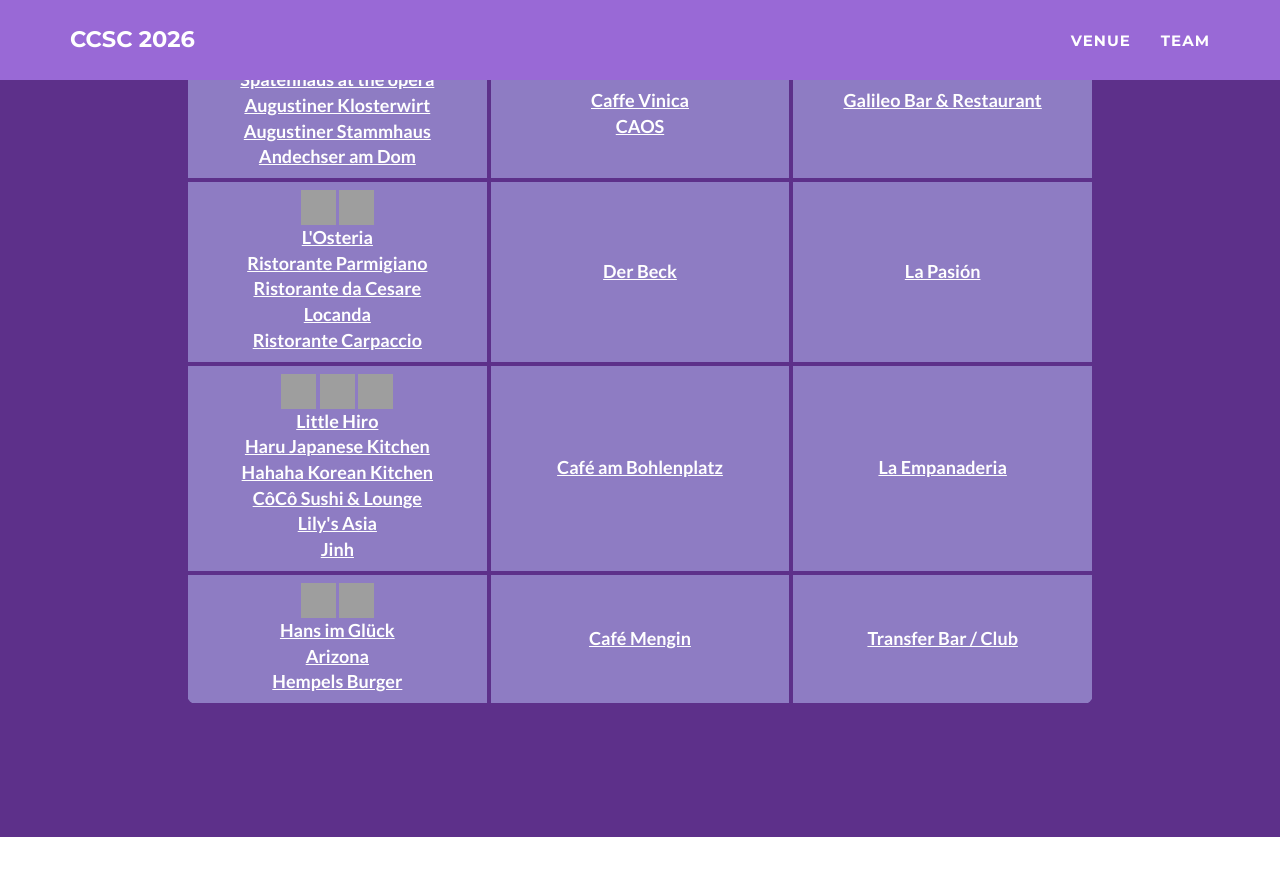
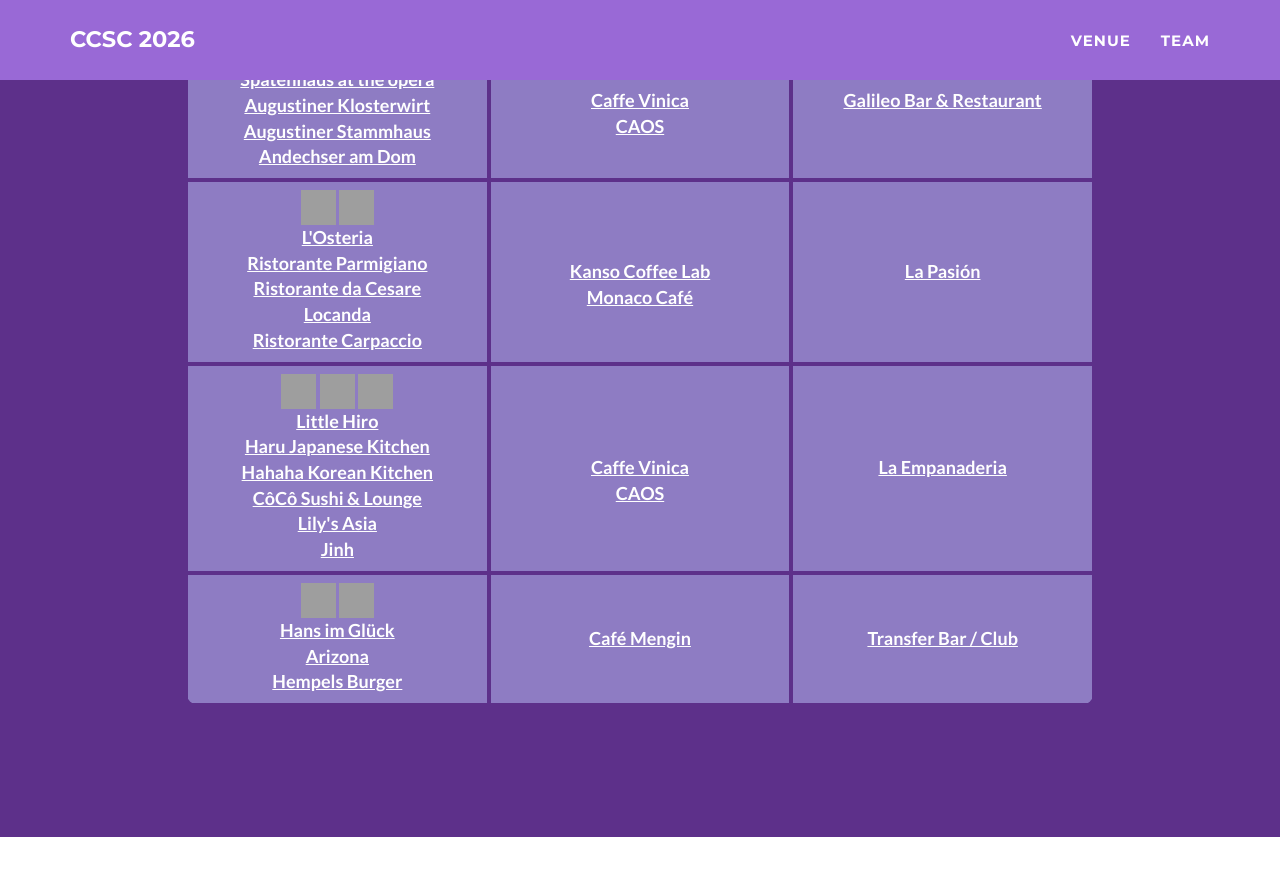
Before and after one commit to ccsc2026/ccsc2026.github.io, a Jekyll site: the page built from venue.html, in a window 1280 px wide and 900 px high, scrolled down 3057 px, cut to the strip 0-876 px from the top of the window. Built offline with Jekyll 4.4.1, drawn with Linux system fonts in a browser that asks for light colours; grey boxes are pictures that could not be loaded.

Commit message:
Update venue.html

```diff
--- a/venue.html
+++ b/venue.html
@@ -163,7 +163,8 @@ layout: page
 		<br> <a href="https://maps.app.goo.gl/vToPn8My5XjjuguN9" target="_blank" style="color:#ffffff;"><b>Ristorante da Cesare</b></a>
 		<br> <a href="https://maps.app.goo.gl/o5W6LktgFrGp6chk9" target="_blank" style="color:#ffffff;"><b>Locanda</b></a>
 		<br> <a href="https://maps.app.goo.gl/jwe6wXnVMxCn2iEC8" target="_blank" style="color:#ffffff;"><b>Ristorante Carpaccio</b></a> </td>
-           <td> <a href="https://maps.app.goo.gl/BwauURBqSzFPRHTJ6" target="_blank" style="color:#ffffff;"><b>Der Beck</b></a> </td>
+          <td>	<br> <a href="https://maps.app.goo.gl/JbJZLbTRP5dndW3o7" target="_blank" style="color:#ffffff;"><b>Kanso Coffee Lab</b></a>
+	  	<br> <a href="https://maps.app.goo.gl/9YAa6HQELWint75Y7" target="_blank" style="color:#ffffff;"><b>Monaco Café</b></a> </td>
            <td> <a href="https://maps.app.goo.gl/x2qSMfVJbnpdps9e9" target="_blank" style="color:#ffffff;"><b>La Pasión</b></a> </td>
         </tr>
 	<tr>
@@ -174,7 +175,8 @@ layout: page
 		<br> <a href="https://maps.app.goo.gl/7jEfakNuyyUM4YkM9" target="_blank" style="color:#ffffff;"><b>CôCô Sushi & Lounge</b></a>
 	  	<br> <a href="https://maps.app.goo.gl/yGJyDpYkZCBTeu8M8" target="_blank" style="color:#ffffff;"><b>Lily's Asia</b></a>
 	  	<br> <a href="https://maps.app.goo.gl/ZoLd5ktXD1k9a7eU8" target="_blank" style="color:#ffffff;"><b>Jinh</b></a>	</td>
-	  <td> <a href="https://maps.app.goo.gl/L7Qk1M2gdDiu1LQd8" target="_blank" style="color:#ffffff;"><b>Café am Bohlenplatz</b></a> </td>
+	  <td> 	<br> <a href="https://maps.app.goo.gl/XbHdBgZK2DeKyiCv7" target="_blank" style="color:#ffffff;"><b>Caffe Vinica</b></a>
+	  	<br> <a href="https://maps.app.goo.gl/3fnDMMnsUqGttadS7" target="_blank" style="color:#ffffff;"><b>CAOS</b></a> </td>
           <td> <a href="https://maps.app.goo.gl/jy89QaEM81ULg3xY9" target="_blank" style="color:#ffffff;"><b>La Empanaderia</b></a> </td>
         </tr>
         <tr>
```
